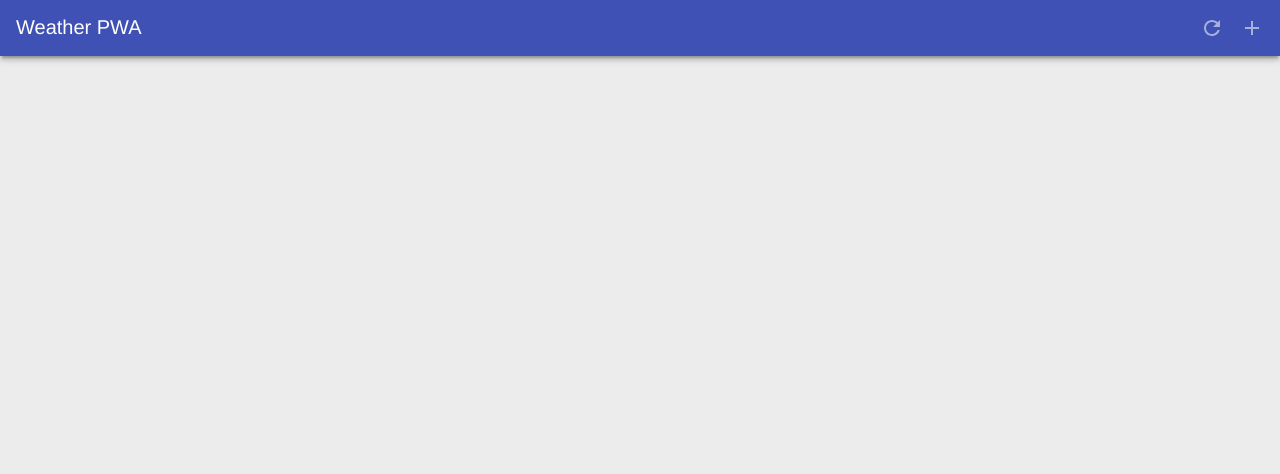
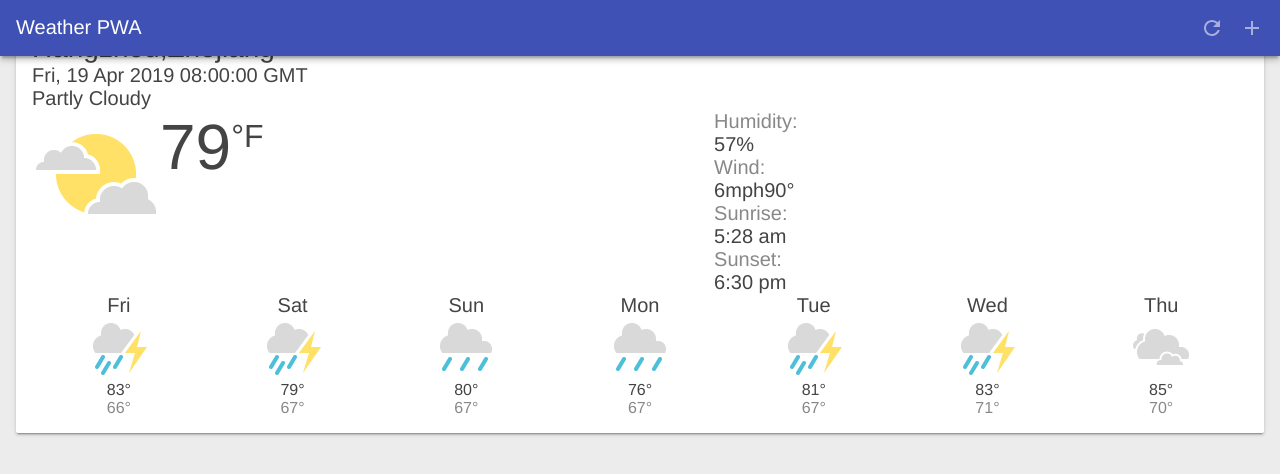
Before and after one commit to tomoyuen/weather-pwa, a Vue app: page / in a window 1280 px wide. Shown: the top 474 px of the page. Built offline with nearby package versions, Linux system fonts and the light colour scheme.

Commit message:
optimize styles

```diff
--- a/src/components/Card.vue
+++ b/src/components/Card.vue
@@ -111,7 +111,7 @@ export default {
 }
 </script>
 
-<style>
+<style lang="postcss">
 .card {
   padding: 16px;
   position: relative;
@@ -122,160 +122,166 @@ export default {
   box-shadow: 0 2px 2px 0 rgba(0, 0, 0, 0.14), 0 3px 1px -2px rgba(0, 0, 0, 0.2), 0 1px 5px 0 rgba(0, 0, 0, 0.12);
 }
 
-.weather-forecast .location {
+.weather-forecast {
+  .location {
     font-size: 1.75em;
   }
 
-.weather-forecast .date,
-.weather-forecast .description {
+  .date,
+  .description {
     font-size: 1.25em;
   }
 
-.weather-forecast .current {
+  .current {
     display: flex;
-}
 
-.weather-forecast .current .icon {
+    .icon {
       width: 128px;
       height: 128px;
     }
 
-.weather-forecast .current .visual {
+    .visual {
       display: flex;
       font-size: 4em;
-}
 
-.weather-forecast .current .visual .scale {
+      .scale {
         font-size: 0.5em;
         vertical-align: super;
       }
+    }
 
-.weather-forecast .current .visual,
-.weather-forecast .current .description {
+    .visual,
+    .description {
       flex-grow: 1;
     }
 
-.weather-forecast .current .description div:before {
+    .description div::before {
       display: block;
     }
 
-.weather-forecast .current .sunset:before {
-  content: "Sunset: ";
+    .sunset:before {
+      content: 'Sunset: ';
       color: #888;
     }
 
-.weather-forecast .current .wind:before {
-  content: "Wind: ";
+    .wind:before {
+      content: 'Wind: ';
       color: #888;
     }
 
-.weather-forecast .current .sunrise:before {
-  content: "Sunrise: ";
+    .sunrise:before {
+      content: 'Sunrise: ';
       color: #888;
     }
 
-.weather-forecast .current .humidity:before {
-  content: "Humidity: ";
+    .humidity:before {
+      content: 'Humidity: ';
       color: #888;
     }
 
-.weather-forecast .current .pollen:before {
-  content: "Pollen Count: ";
+    .pollen:before {
+      content: 'Pollen Count: ';
       color: #888;
     }
 
-.weather-forecast .current .pcount:before {
-  content: "Pollen ";
+    .pcount:before {
+      content: 'Pollen ';
       color: #888;
     }
-
-.weather-forecast .future {
-  display: flex;
   }
 
-.weather-forecast .future .oneday {
+  .future {
+    display: flex;
+
+    .oneday {
       flex-grow: 1;
       text-align: center;
-}
 
-.weather-forecast .future .oneday .icon {
+      .icon {
         width: 64px;
         height: 64px;
         margin-left: auto;
         margin-right: auto;
       }
 
-.weather-forecast .future .oneday .temp-low {
+      .temp-low {
         color: #888;
       }
+    }
+  }
 
-.weather-forecast .icon {
+  .icon {
     background-repeat: no-repeat;
     background-size: contain;
+
+    &.clear-day {
+      background-image: url(../assets/images/clear.png);
     }
 
-.weather-forecast .icon.clear-day {
-  background-image: url("../assets/images/clear.png");
+    &.clear-night {
+      background-image: url(../assets/images/clear.png);
     }
 
-.weather-forecast .icon.clear-night {
-  background-image: url("../assets/images/clear.png");
+    &.rain {
+      background-image: url(../assets/images/rain.png);
     }
 
-.weather-forecast .icon.rain {
-  background-image: url("../assets/images/rain.png");
+    &.snow {
+      background-image: url(../assets/images/snow.png);
     }
 
-.weather-forecast .icon.snow {
-  background-image: url("../assets/images/snow.png");
+    &.sleet {
+      background-image: url(../assets/images/sleet.png);
     }
 
-.weather-forecast .icon.sleet {
-  background-image: url("../assets/images/sleet.png");
+    &.windy {
+      background-image: url(../assets/images/wind.png);
     }
 
-.weather-forecast .icon.windy {
-  background-image: url("../assets/images/wind.png");
+    &.fog {
+      background-image: url(../assets/images/fog.png);
     }
 
-.weather-forecast .icon.fog {
-  background-image: url("../assets/images/fog.png");
+    &.cloudy {
+      background-image: url(../assets/images/cloudy.png);
     }
 
-.weather-forecast .icon.cloudy {
-  background-image: url("../assets/images/cloudy.png");
+    &.partly-cloudy-day {
+      background-image: url(../assets/images/partly-cloudy.png);
     }
 
-.weather-forecast .icon.partly-cloudy-day {
-  background-image: url("../assets/images/partly-cloudy.png");
+    &.partly-cloudy-night {
+      background-image: url(../assets/images/partly-cloudy.png);
     }
 
-.weather-forecast .icon.partly-cloudy-night {
-  background-image: url("../assets/images/partly-cloudy.png");
+    &.thunderstorms {
+      background-image: url(../assets/images/thunderstorm.png);
+    }
   }
 
-.weather-forecast .icon.thunderstorms {
-  background-image: url("../assets/images/thunderstorm.png");
-}
-
-@media (max-width: 450px) {
-  .weather-forecast .date,
-  .weather-forecast .description {
+  @media screen and (max-width: 450px) {
+    .date,
+    .description {
       font-size: 0.9em;
     }
 
-  .weather-forecast .current .icon {
+    .current {
+      .icon {
         width: 96px;
         height: 96px;
       }
 
-  .weather-forecast .current .visual {
+      .visual {
         font-size: 3em;
       }
+    }
 
-  .weather-forecast .future .oneday .icon {
+    .future {
+      .oneday .icon {
         width: 32px;
         height: 32px;
       }
     }
+  }
+}
 </style>
--- a/src/components/Dialog.vue
+++ b/src/components/Dialog.vue
@@ -47,7 +47,7 @@ export default {
 }
 </script>
 
-<style>
+<style lang="postcss">
 .dialog-container {
   background: rgba(0, 0, 0, 0.57);
   position: fixed;
@@ -59,11 +59,11 @@ export default {
   pointer-events: none;
   will-change: opacity;
   transition: opacity 0.333s cubic-bezier(0, 0, 0.21, 1);
-}
 
-.dialog-container--visible {
+  &--visible {
     opacity: 1;
     pointer-events: auto;
+  }
 }
 
 .dialog {
@@ -76,30 +76,30 @@ export default {
   top: 50%;
   transform: translate(-50%, -50%) translateY(30px);
   transition: transform 0.333s cubic-bezier(0, 0, 0.21, 1) 0.05s;
-}
 
-.dialog > div {
+  > div {
     padding-left: 24px;
     padding-right: 24px;
   }
 
-.dialog-title {
+  &-title {
     padding-top: 20px;
     font-size: 1.25em;
   }
 
-.dialog-body {
+  &-body {
     padding-top: 20px;
     padding-bottom: 24px;
-}
 
-.dialog-body select {
+    select {
       width: 100%;
       font-size: 2em;
     }
+  }
 
-.dialog-buttons {
+  &-buttons {
     padding: 8px !important;
     float: right;
   }
+}
 </style>
--- a/src/components/Header.vue
+++ b/src/components/Header.vue
@@ -16,7 +16,7 @@ export default {
 }
 </script>
 
-<style>
+<style lang="postcss">
 .header {
   width: 100%;
   height: 56px;
@@ -35,9 +35,8 @@ export default {
   align-content: center;
   transition: transform 0.233s cubic-bezier(0, 0, 0.21, 1) 0.1s;
   z-index: 1000;
-}
 
-.header .headerButton {
+  .headerButton {
     width: 24px;
     height: 24px;
     text-indent: -30000px;
@@ -49,19 +48,20 @@ export default {
     cursor: pointer;
   }
 
-.header .refresh-btn {
+  .refresh-btn {
     margin-right: 16px;
     background: url(../assets/images/ic_refresh_white_24px.svg) center center no-repeat;
   }
 
-.header .add-btn {
+  .add-btn {
     background: url(../assets/images/ic_add_white_24px.svg) center center no-repeat;
   }
 
-.header__title {
+  &__title {
     font-weight: 400;
     font-size: 20px;
     margin: 0;
     flex: 1;
   }
+}
 </style>
--- a/src/components/Loader.vue
+++ b/src/components/Loader.vue
@@ -1,7 +1,7 @@
 <template>
   <div class="loader" v-bind="{ hidden: !isLoading }">
     <svg viewBox="0 0 32 32" width="32" height="32">
-      <circle id="spinner" cx="16" cy="16" r="14" fill="none"></circle>
+      <circle class="spinner" cx="16" cy="16" r="14" fill="none"></circle>
     </svg>
   </div>
 </template>
@@ -13,20 +13,20 @@ export default {
 }
 </script>
 
-<style>
+<style lang="postcss">
 .loader {
   left: 50%;
   top: 50%;
   position: fixed;
   transform: translate(-50%, -50%);
-}
 
-.loader #spinner {
-  box-sizing: border-box;
-  stroke: #673ab7;
-  stroke-width: 3px;
-  transform-origin: 50%;
-  animation: line 1.6s cubic-bezier(0.4, 0, 0.2, 1) infinite, rotate 1.6s linear infinite;
+   .spinner {
+    box-sizing: border-box;
+    stroke: #673ab7;
+    stroke-width: 3px;
+    transform-origin: 50%;
+    animation: line 1.6s cubic-bezier(0.4, 0, 0.2, 1) infinite, rotate 1.6s linear infinite;
+  }
 }
 
 @keyframes rotate {
--- a/src/store.js
+++ b/src/store.js
@@ -139,7 +139,7 @@ export default new Vuex.Store({
       }
     },
     addForecastCard(state, data) {
-      state.visibleCards[data.location.woeid] = data;
+      state.visibleCards = { ...state.visibleCards, [data.location.woeid]: data};
       state.isLoading = false;
     }
   },
--- /dev/null
+++ b/vue.config.js
@@ -0,0 +1,3 @@
+module.exports = {
+  publicPath: './'
+}
```
Also changed, not shown: package.json (+8 -1 lines), 1 other file (tests, documents, lock files or other folders). Lines whose indentation alone changed are shown as unchanged.
